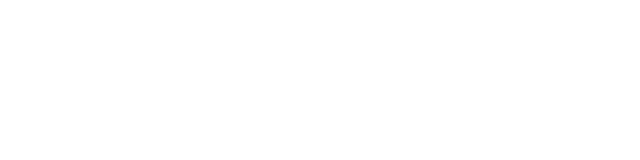
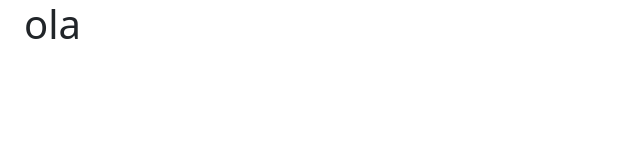
Before and after one commit to LucasBaffi/FrontEnd-Project-LABMedical, a React (Vite) app in the folder LABMedical/: page /registerPatient in a window 1280 px wide. Before the commit this address had no page. Shown: the top 160 px of the page, without its empty margins (0-640 px from the left). Built offline with nearby package versions, Linux system fonts and the light colour scheme; data requests are answered from the project's data file.

Commit message:
iniciando registro de paciente

```diff
--- a/LABMedical/src/App.jsx
+++ b/LABMedical/src/App.jsx
@@ -8,6 +8,7 @@ import {
 } from 'react-router-dom';
 import Login from './pages/Login/Login';
 import Home from './pages/Home/Home.jsx';
+import RegisterPatient from './pages/RegisterPatient/registerPatient';
 import './App.css';
 import { useContext } from 'react';
 import { LoginContext } from './Context/LoginContext';
@@ -40,6 +41,7 @@ function App() {
                       element={loginOn ? <Navigate to="/home" /> : <Login />}
                     />
                     <Route path="/home" element={<Home />} />
+                    <Route path="/registerPatient" element={<RegisterPatient />} />
                   </Routes>
                 </div>
               </div>
--- a/LABMedical/src/pages/Home/Home.jsx
+++ b/LABMedical/src/pages/Home/Home.jsx
@@ -7,8 +7,6 @@ import { HiUserGroup } from 'react-icons/hi'
 import { LiaBookMedicalSolid } from 'react-icons/lia'
 import { BsFileEarmarkMedicalFill } from 'react-icons/bs'
 import CardInfo from '../../Compenents/HomeComponents/CardIndo/CardInfo';
-import SideBar from '../../Compenents/OtherComponents/SideBar/SideBar';
-import ToolBar from '../../Compenents/OtherComponents/ToolBar/ToolBar';
 import './Home.css'
 
 
--- /dev/null
+++ b/LABMedical/src/pages/RegisterPatient/registerPatient.jsx
@@ -0,0 +1,11 @@
+function RegisterPatient () {
+
+    return(
+
+
+        <h1>ola</h1>
+    )
+}
+
+
+export default RegisterPatient;
```
